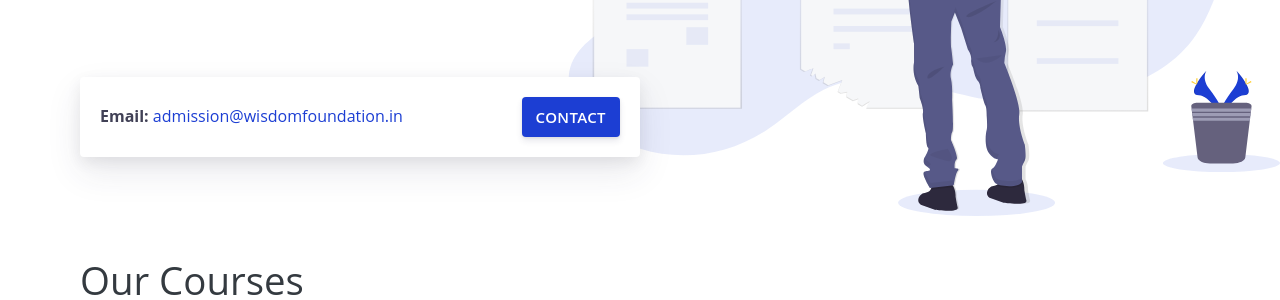
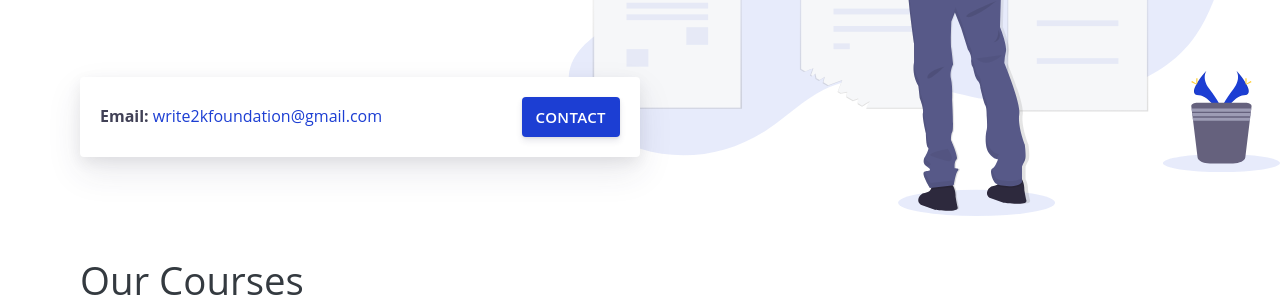
Before and after one commit to knowledgefoundation/knowledgefoundation.github.io, a Jekyll site: the page built from index.html, in a window 1280 px wide and 1400 px high. Shown: the part 339-639 px from the top of the window. Built offline with Jekyll 4.4.1, drawn with Linux system fonts in a browser that asks for light colours; the list of posts is cut into pages by our own code; some of the changed text lies outside the part shown.

Commit message:
Changed Email

```diff
--- a/_data/contact.yml
+++ b/_data/contact.yml
@@ -1,4 +1,4 @@
-email: 'admission@wisdomfoundation.in'
+email: 'write2kfoundation@gmail.com'
 phone: ''
 businessName: 'Wisdom Foundation'
 address: ''
```
